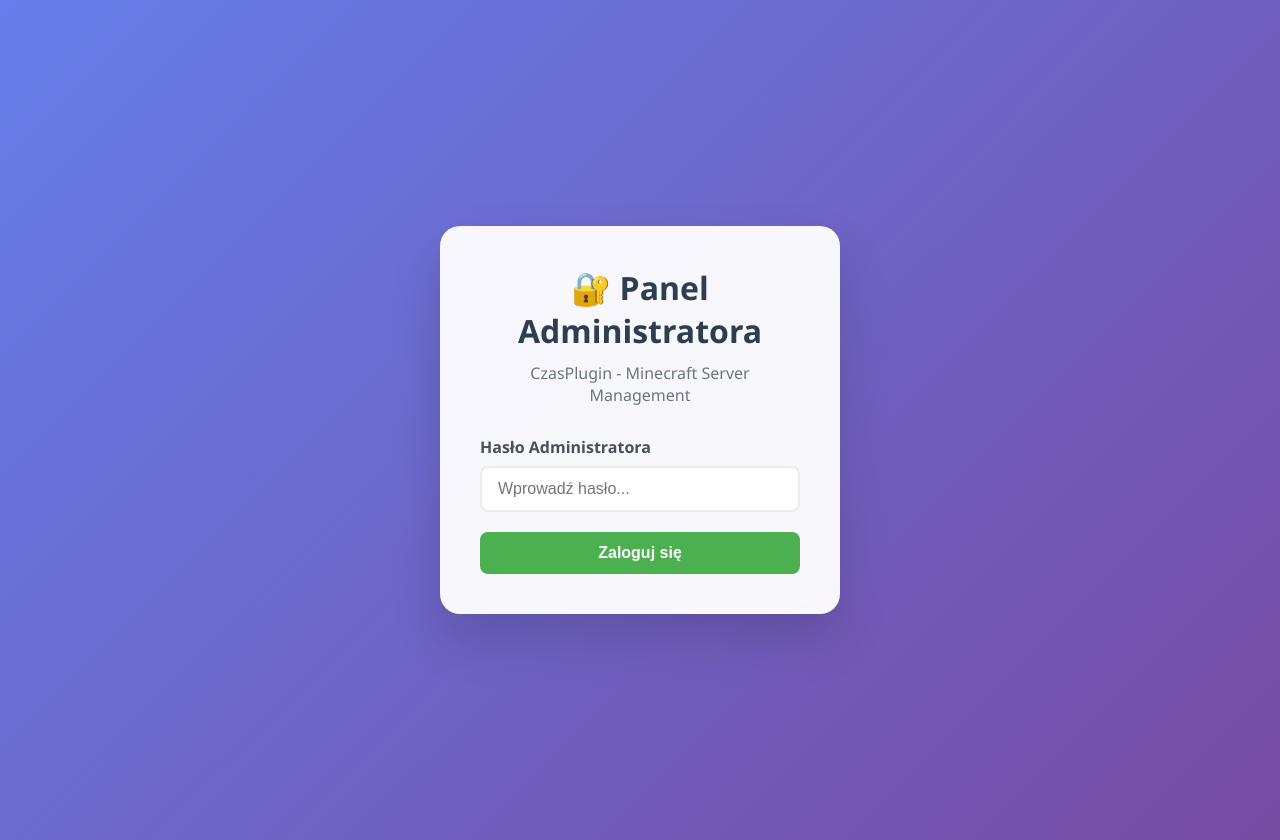
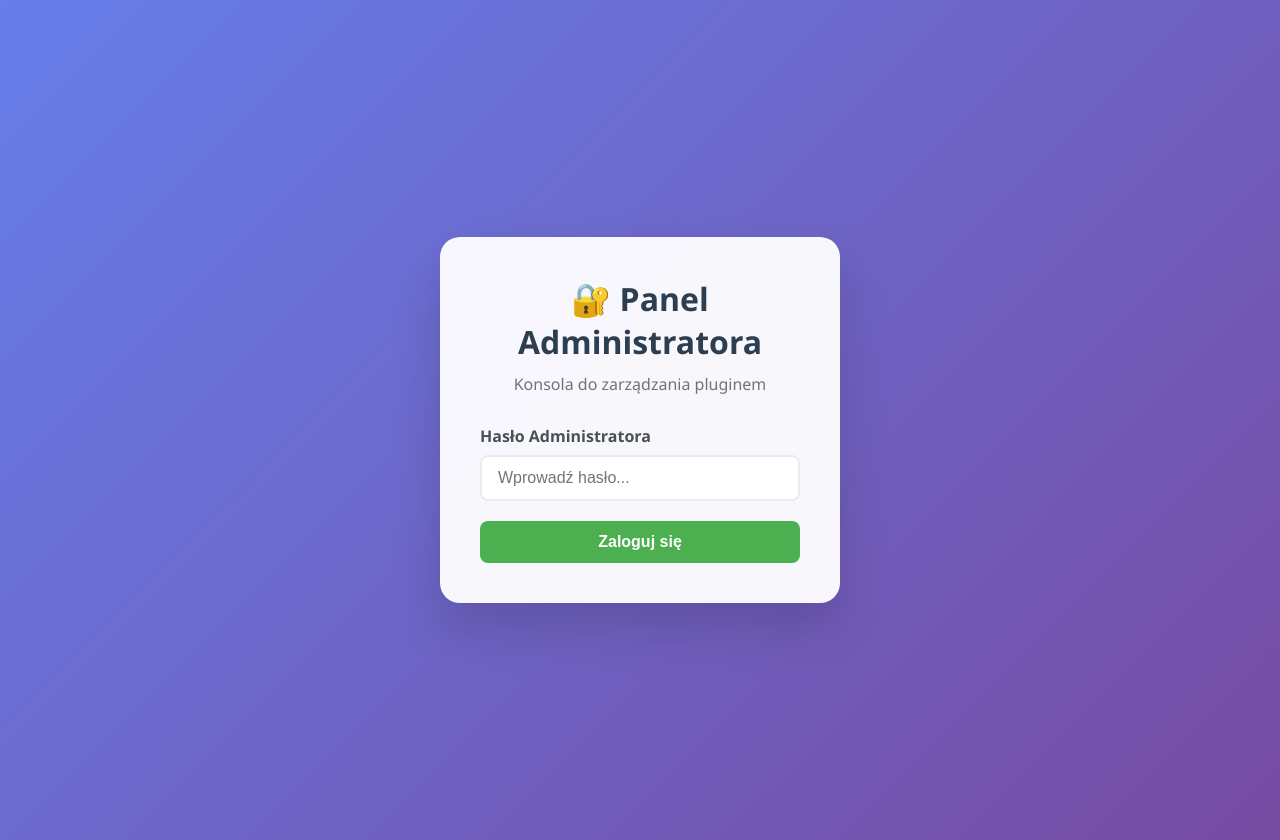
Before and after one commit to sasan2200/sasan2200.github.io, a plain HTML site: page index.html in a window 1280 px wide. Drawn offline with Linux system fonts and the light colour scheme.

Commit message:
index.html

```diff
--- a/index.html
+++ b/index.html
@@ -580,7 +580,7 @@
         <div class="login-card">
             <div class="login-header">
                 <h1>🔐 Panel Administratora</h1>
-                <p>CzasPlugin - Minecraft Server Management</p>
+                <p>Konsola do zarządzania pluginem</p>
             </div>
             <form id="loginForm">
                 <div class="form-group">
```
